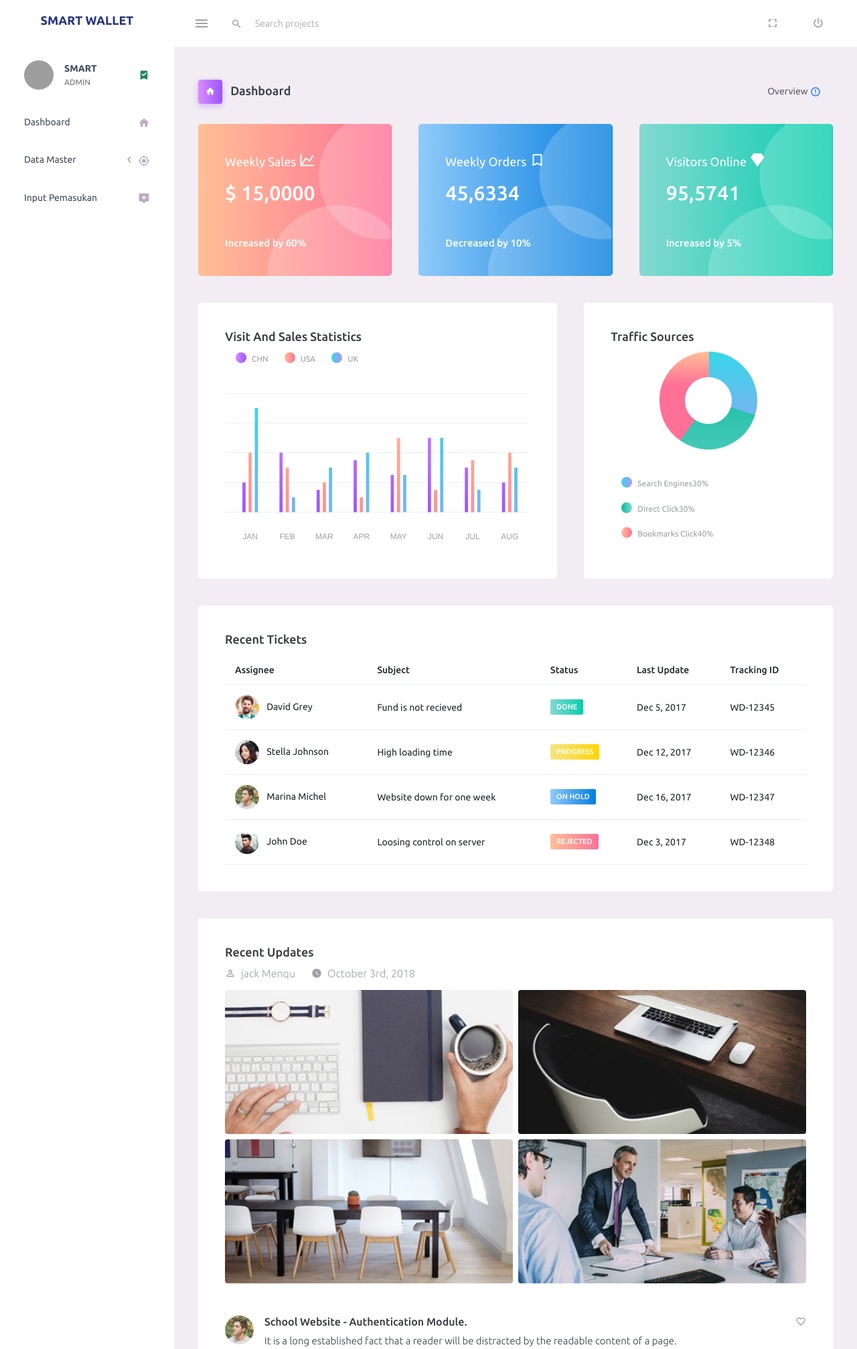
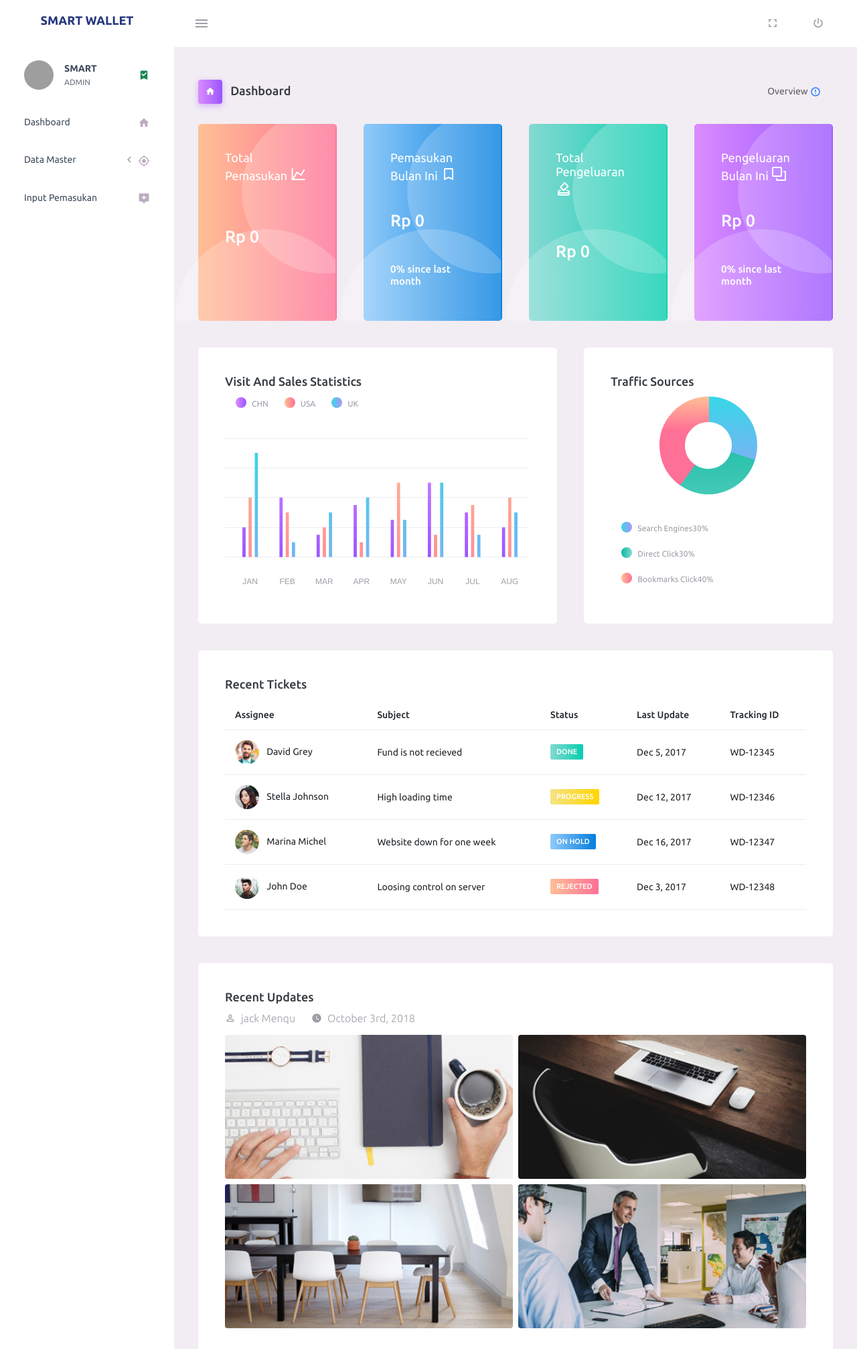
Before and after one commit to fbiakbr/nanowallet, a CodeIgniter 4 app: template app/Views/admin/index.php in a window 1280 px wide. Shown: the top 2014 px of the page at 67% size. Run offline with PHP 8.4 and a stand-in for CodeIgniter, Linux system fonts and the light colour scheme; the template is opened without the code that fills it, so the values that code supplies are empty; some libraries are stand-ins or nearby versions; grey boxes are pictures that could not be loaded.

Commit message:
add dashboard datas

```diff
--- a/app/Models/Pengeluaran.php
+++ b/app/Models/Pengeluaran.php
@@ -7,13 +7,13 @@ use CodeIgniter\Model;
 class Pengeluaran extends Model
 {
     protected $DBGroup          = 'default';
-    protected $table            = 'pengeluarans';
-    protected $primaryKey       = 'id';
+    protected $table            = 'pengeluaran';
+    protected $primaryKey       = 'id_pengeluaran';
     protected $useAutoIncrement = true;
     protected $returnType       = 'array';
     protected $useSoftDeletes   = false;
     protected $protectFields    = true;
-    protected $allowedFields    = [];
+    protected $allowedFields    = ['tgl_pengeluaran', 'jam', 'nis', 'nama_siswa', 'kelas', 'jumlah', 'keterangan'];
 
     // Dates
     protected $useTimestamps = false;
--- a/app/Views/admin/index.php
+++ b/app/Views/admin/index.php
@@ -16,36 +16,45 @@
         </nav>
     </div>
     <div class="row">
-        <div class="col-md-4 stretch-card grid-margin">
+        <div class="col-md-3 stretch-card grid-margin">
             <div class="card bg-gradient-danger card-img-holder text-white">
                 <div class="card-body">
                     <img src="<?= base_url('assets/images/dashboard/circle.svg') ?>" class="card-img-absolute" alt="circle-image" />
-                    <h4 class="font-weight-normal mb-3">Weekly Sales <i class="mdi mdi-chart-line mdi-24px float-right"></i>
+                    <h4 class="font-weight-normal mb-3">Total Pemasukan <i class="mdi mdi-chart-line mdi-24px float-right"></i>
                     </h4>
-                    <h2 class="mb-5">$ 15,0000</h2>
-                    <h6 class="card-text">Increased by 60%</h6>
+                    <h3 class="mb-5 pt-5"><?= "Rp " . number_format(array_sum(array_column($pemasukan, 'jumlah')), 0, ',', '.') ?></h3>
                 </div>
             </div>
         </div>
-        <div class="col-md-4 stretch-card grid-margin">
+        <div class="col-md-3 stretch-card grid-margin">
             <div class="card bg-gradient-info card-img-holder text-white">
                 <div class="card-body">
                     <img src="<?= base_url('assets/images/dashboard/circle.svg') ?>" class="card-img-absolute" alt="circle-image" />
-                    <h4 class="font-weight-normal mb-3">Weekly Orders <i class="mdi mdi-bookmark-outline mdi-24px float-right"></i>
+                    <h4 class="font-weight-normal mb-3">Pemasukan <br>Bulan Ini <i class="mdi mdi-bookmark-outline mdi-24px float-right"></i>
                     </h4>
-                    <h2 class="mb-5">45,6334</h2>
-                    <h6 class="card-text">Decreased by 10%</h6>
+                    <h3 class="mb-5 pt-4"><?= "Rp " . number_format(array_sum(array_column($pemasukan_this_month, 'jumlah')), 0, ',', '.') ?></h3>
+                    <h6 class="card-text"><?= $check_increase_decrease ?> <?= number_format($pemasukan_this_month_percentage) ?>% since last month</h6>
                 </div>
             </div>
         </div>
-        <div class="col-md-4 stretch-card grid-margin">
+        <div class="col-md-3 stretch-card grid-margin">
             <div class="card bg-gradient-success card-img-holder text-white">
                 <div class="card-body">
                     <img src="<?= base_url('assets/images/dashboard/circle.svg') ?>" class="card-img-absolute" alt="circle-image" />
-                    <h4 class="font-weight-normal mb-3">Visitors Online <i class="mdi mdi-diamond mdi-24px float-right"></i>
+                    <h4 class="font-weight-normal mb-3">Total Pengeluaran <i class="mdi mdi-vote-outline mdi-24px float-right"></i>
                     </h4>
-                    <h2 class="mb-5">95,5741</h2>
-                    <h6 class="card-text">Increased by 5%</h6>
+                    <h3 class="mb-5 pt-5"><?= "Rp " . number_format(array_sum(array_column($pengeluaran, 'jumlah')), 0, ',', '.') ?></h3>
+                </div>
+            </div>
+        </div>
+        <div class="col-md-3 stretch-card grid-margin">
+            <div class="card bg-gradient-primary card-img-holder text-white">
+                <div class="card-body">
+                    <img src="<?= base_url('assets/images/dashboard/circle.svg') ?>" class="card-img-absolute" alt="circle-image" />
+                    <h4 class="font-weight-normal mb-3">Pengeluaran <br>Bulan Ini <i class="mdi mdi-vector-arrange-above mdi-24px float-right"></i>
+                    </h4>
+                    <h3 class="mb-5 pt-4"><?= "Rp " . number_format(array_sum(array_column($pengeluaran_this_month, 'jumlah')), 0, ',', '.') ?></h3>
+                    <h6 class="card-text"><?= $check_increase_decrease_pengeluaran ?> <?= number_format($pengeluaran_this_month_percentage) ?>% since last month</h6>
                 </div>
             </div>
         </div>
--- a/app/Views/admin/layout/template.php
+++ b/app/Views/admin/layout/template.php
@@ -36,16 +36,7 @@
                 <button class="navbar-toggler navbar-toggler align-self-center" type="button" data-toggle="minimize">
                     <span class="mdi mdi-menu"></span>
                 </button>
-                <div class="search-field d-none d-md-block">
-                    <form class="d-flex align-items-center h-100" action="#">
-                        <div class="input-group">
-                            <div class="input-group-prepend bg-transparent">
-                                <i class="input-group-text border-0 mdi mdi-magnify"></i>
-                            </div>
-                            <input type="text" class="form-control bg-transparent border-0" placeholder="Search projects">
-                        </div>
-                    </form>
-                </div>
+
                 <ul class="navbar-nav navbar-nav-right">
                     <li class="nav-item d-none d-lg-block full-screen-link">
                         <a class="nav-link">
```
Also changed, not shown: app/Controllers/Admin.php (+26 -2 lines), app/Views/admin/data_pengeluaran.php (added, +79 -0 lines).
